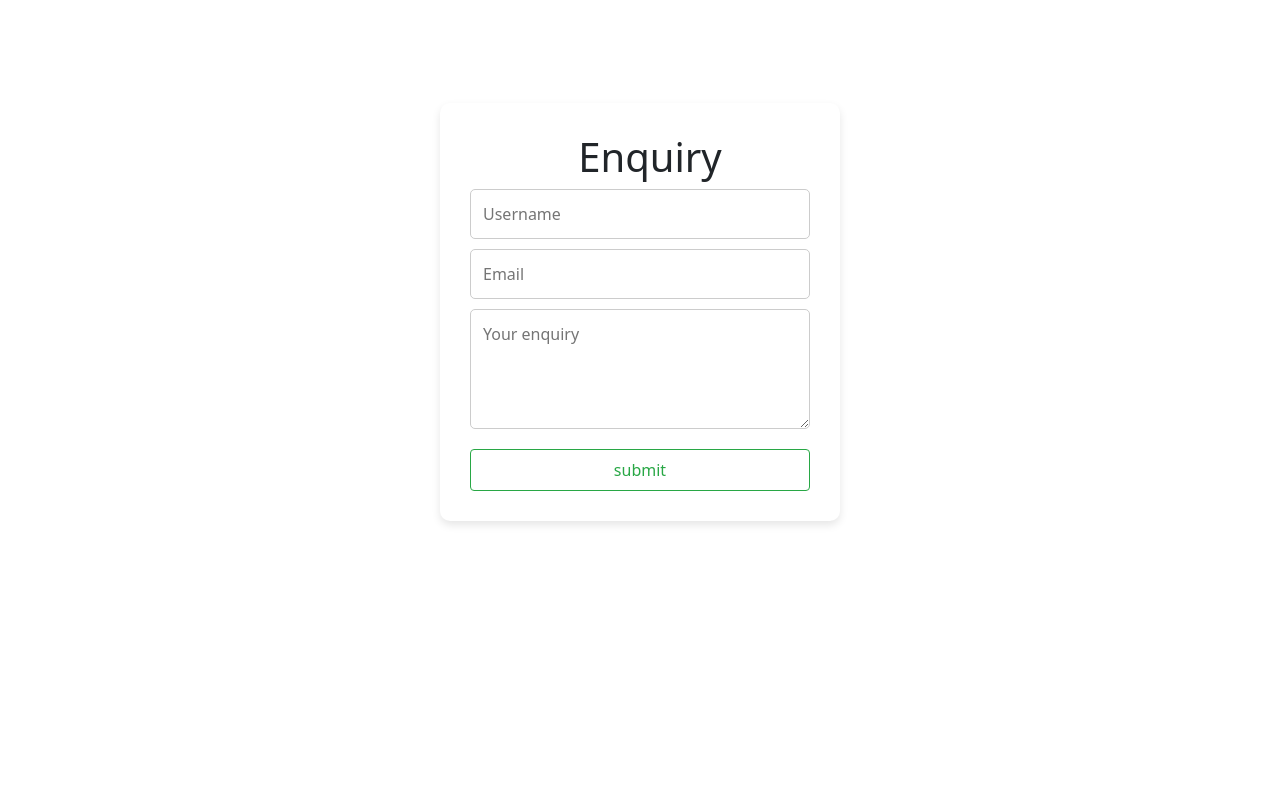
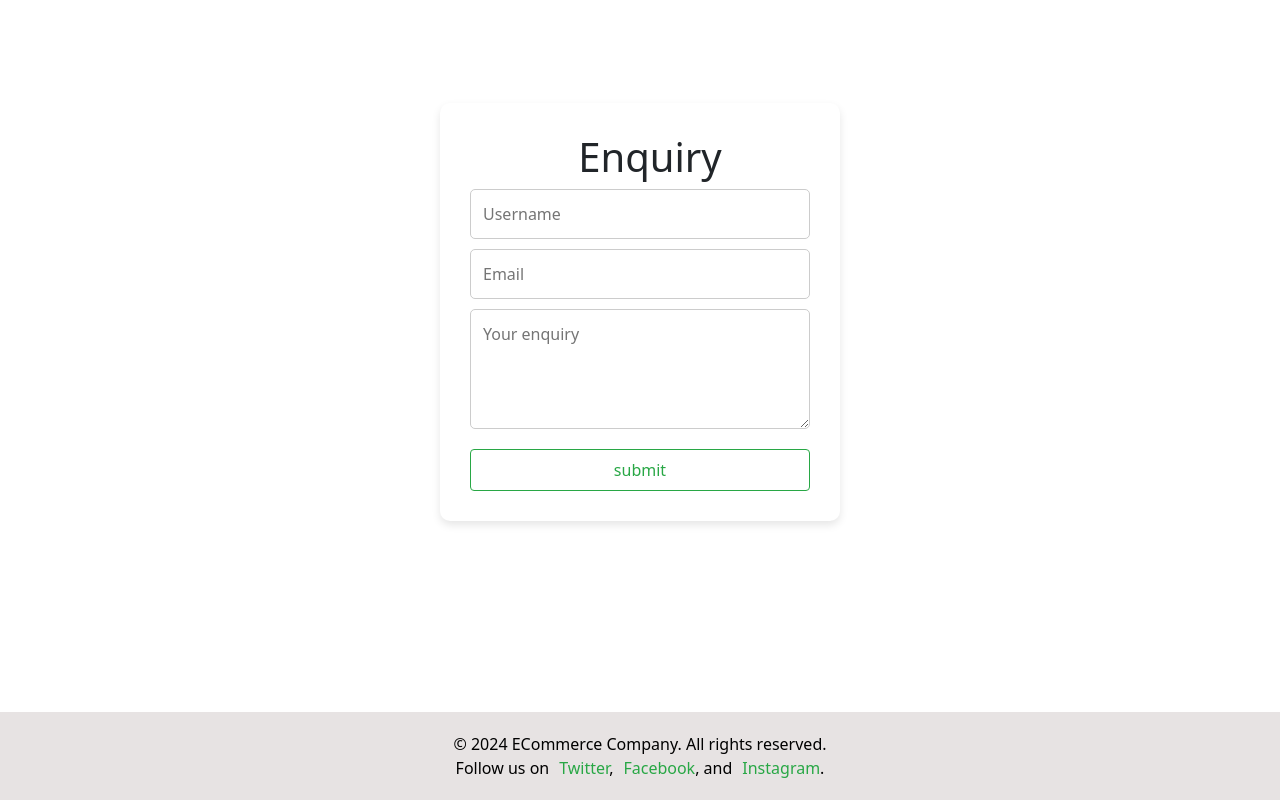
Before and after one commit to KrityaShah/E-commerce, a React (Vite) app in the folder frontend/: page / in a window 1280 px wide. Shown: the part 2457-3257 px from the top of the page. Before the commit the page ends 3129 px from the top, so only its background shows below. Built offline with nearby package versions, Linux system fonts and the light colour scheme; the HTML template or start-up script is replaced by a standard one.

Commit message:
imported footer
imported it to use

```diff
--- a/frontend/src/components/Home.jsx
+++ b/frontend/src/components/Home.jsx
@@ -4,6 +4,7 @@ import Service from './Service';
 import "./Home.css";
 import { Link } from 'react-router-dom';
 import Enquiry from './Enquiry';
+import Footer from './Footer';
 
 const Home = () => {
   return (
@@ -14,6 +15,7 @@ const Home = () => {
       <Carousel />
       <Service/>
       <Enquiry/>
+      <Footer/>
     </div>
   );
 }
```
